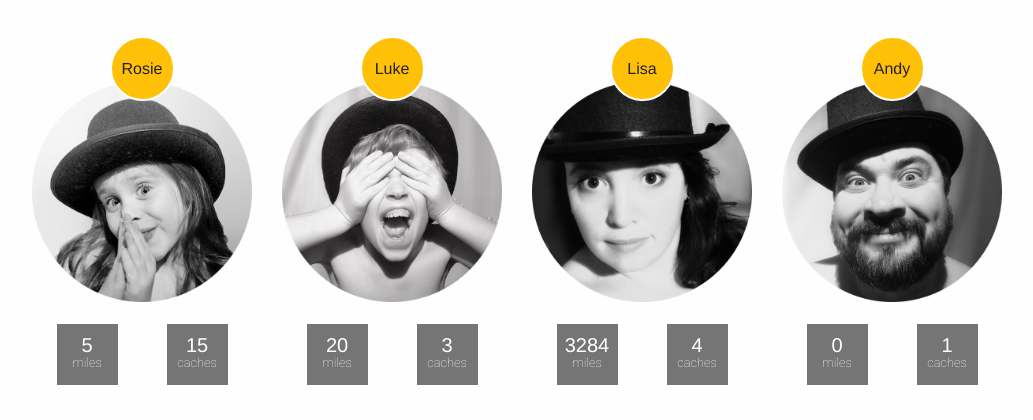
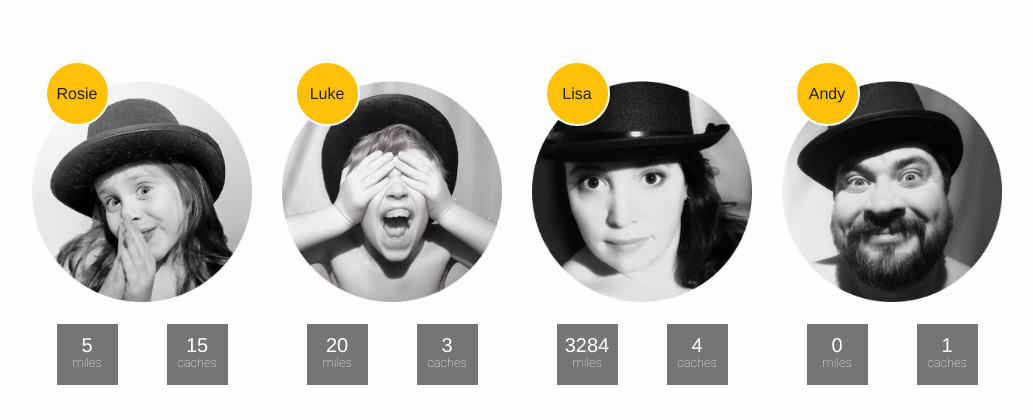
Before and after one commit to amnuts/bugrace, a PHP site: page / in a window 1280 px wide. Shown: the part 101-521 px from the top of the page, without its empty margins (123-1156 px from the left). Run offline with PHP 8.4, Linux system fonts and the light colour scheme; style sheets or scripts are compiled from the project's sources.

Commit message:
Moved the name to be a bit off-centre.

```diff
--- a/css/app.scss
+++ b/css/app.scss
@@ -55,7 +55,8 @@ header {
     width: 65px;
     height: 65px;
     margin: 0 auto;
-    top: 20px;
+    top: 45px;
+    left: -65px;
     border-radius: 50%;
     > span {
     }
```
